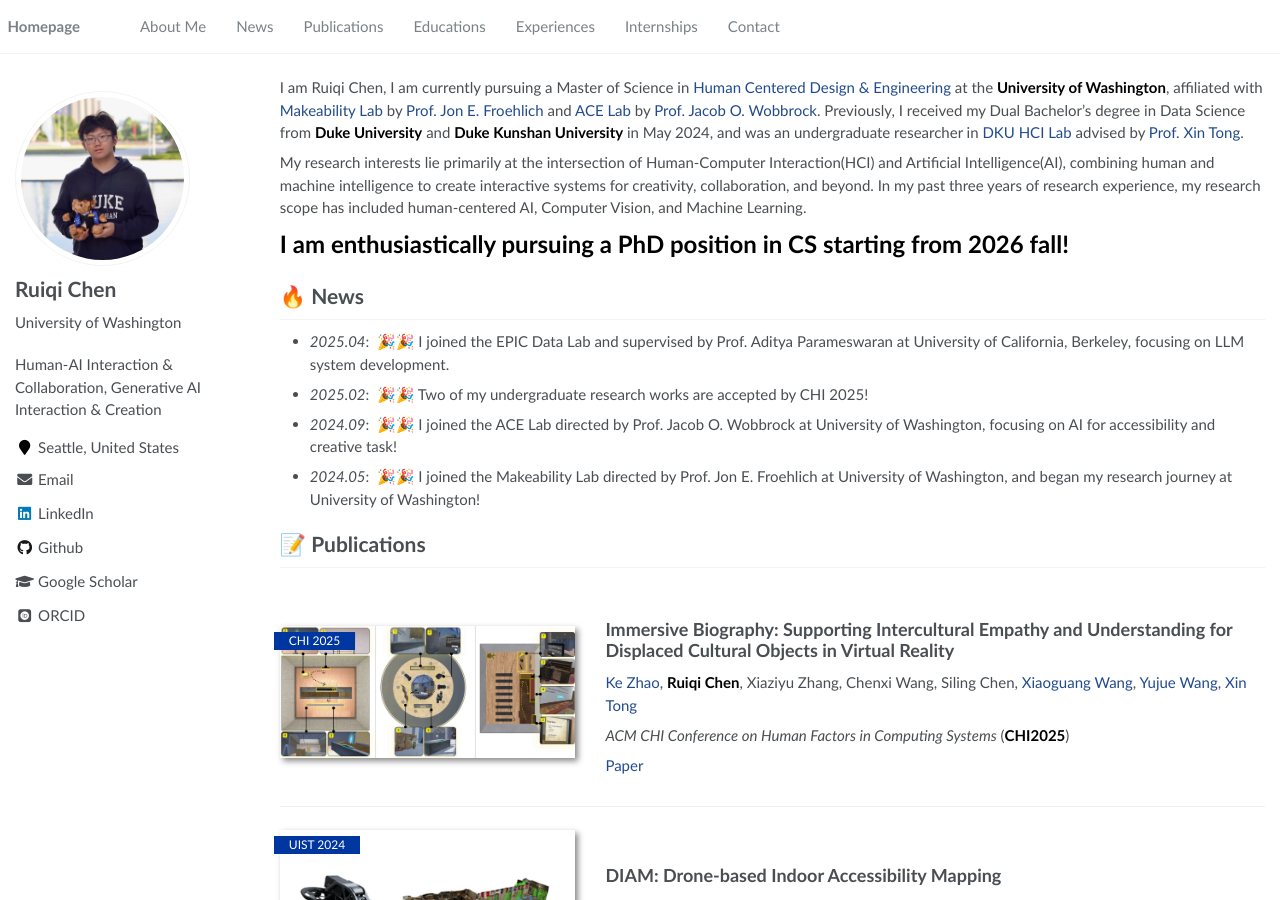
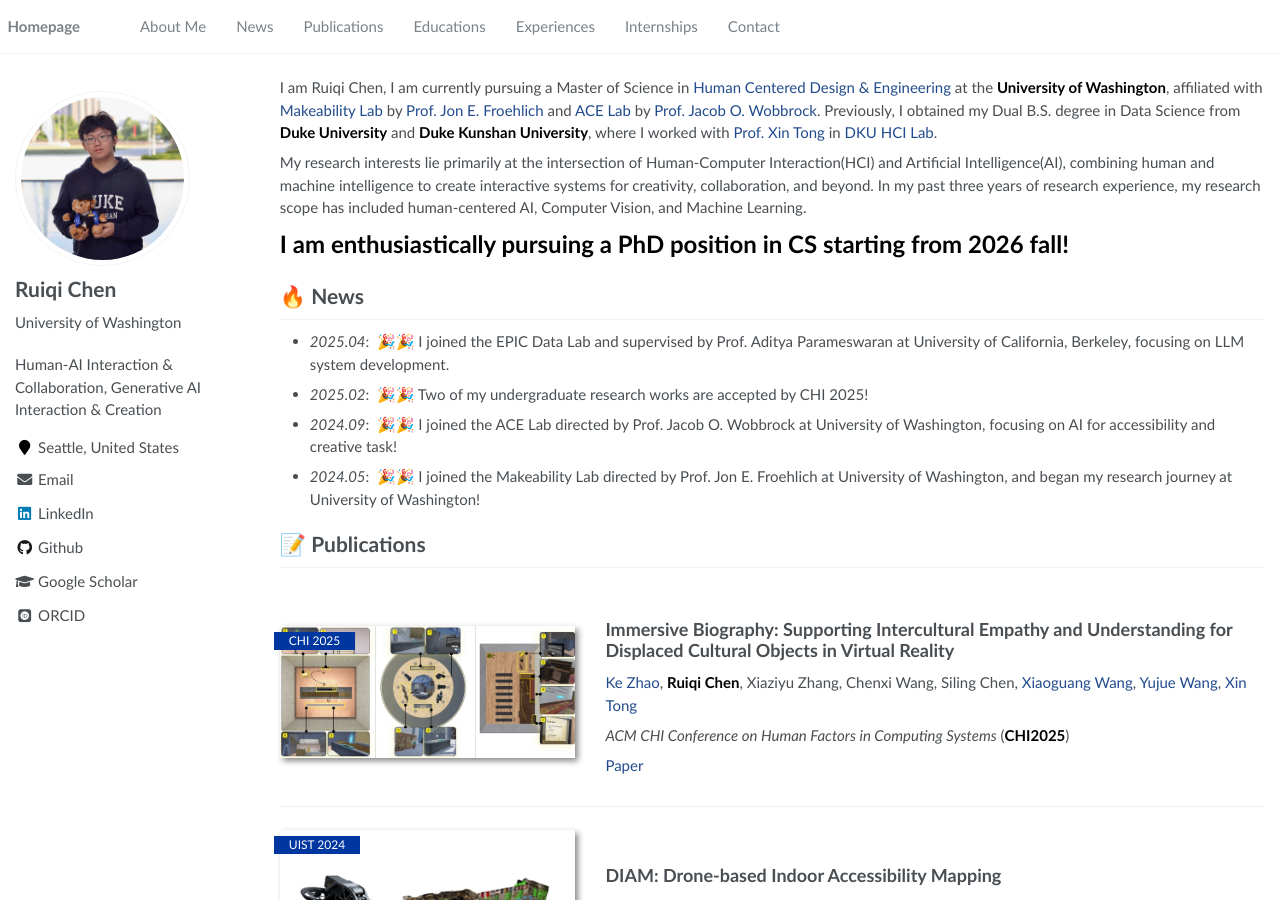
Before and after one commit to Ruiqi-Chen-0216/Ruiqi-Chen-0216.github.io, a Jekyll site: the page built from _pages/home.md, in a window 1280 px wide and 900 px high. Built offline with Jekyll 4.4.1, drawn with Linux system fonts in a browser that asks for light colours; some web fonts are replaced.

Commit message:
Update home.md

```diff
--- a/_pages/home.md
+++ b/_pages/home.md
@@ -15,7 +15,7 @@
 
 <span class='anchor' id='about-me'></span>
 
-I am Ruiqi Chen, I am currently pursuing a Master of Science in  [Human Centered Design & Engineering](https://www.hcde.washington.edu/) at the **University of Washington**, affiliated with [Makeability Lab](https://makeabilitylab.cs.washington.edu/) by [Prof. Jon E. Froehlich](https://jonfroehlich.github.io/) and [ACE Lab](https://depts.washington.edu/acelab/index.html) by [Prof. Jacob O. Wobbrock](https://faculty.washington.edu/wobbrock/). Previously, I received my Dual Bachelor's degree in Data Science from **Duke University** and **Duke Kunshan University** in May 2024, and was an undergraduate researcher in [DKU HCI Lab](https://arkxlab.github.io/) advised by [Prof. Xin Tong](https://scholar.google.ca/citations?user=XIM08ZwAAAAJ&hl=en).
+I am Ruiqi Chen, I am currently pursuing a Master of Science in  [Human Centered Design & Engineering](https://www.hcde.washington.edu/) at the **University of Washington**, affiliated with [Makeability Lab](https://makeabilitylab.cs.washington.edu/) by [Prof. Jon E. Froehlich](https://jonfroehlich.github.io/) and [ACE Lab](https://depts.washington.edu/acelab/index.html) by [Prof. Jacob O. Wobbrock](https://faculty.washington.edu/wobbrock/). Previously, I obtained my Dual B.S. degree in Data Science from **Duke University** and **Duke Kunshan University**, where I worked with [Prof. Xin Tong](https://scholar.google.ca/citations?user=XIM08ZwAAAAJ&hl=en) in [DKU HCI Lab](https://arkxlab.github.io/).
 
 My research interests lie primarily at the intersection of Human-Computer Interaction(HCI) and Artificial Intelligence(AI), combining human and machine intelligence to create interactive systems for creativity, collaboration, and beyond. In my past three years of research experience, my research scope has included human-centered AI, Computer Vision, and Machine Learning.
 
```
